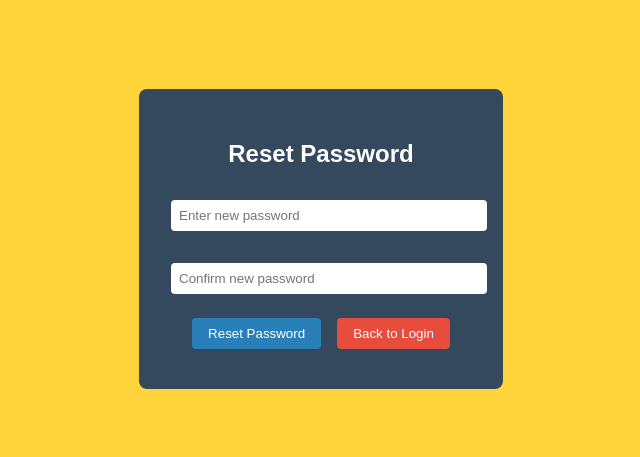
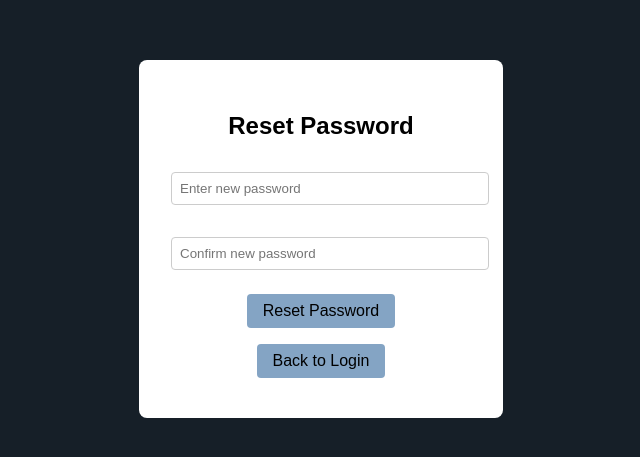
Before and after one commit to himanshu8655/hop-in-frontend, a React (Create React App) app: page /reset-password in a window 1280 px wide. Shown: the part 161-618 px from the top of the page, without its empty margins (319-959 px from the left). Built offline with nearby package versions, Linux system fonts and the light colour scheme; no server answers.

Commit message:
UI UX part for login, forgot password modal, create account updated by manas 12/09/2024

```diff
--- a/src/index.css
+++ b/src/index.css
@@ -3,7 +3,7 @@
   align-items: center;
   justify-content: center;
   height: 100vh;
-  background-color: #ffd43b;
+  background-color: #2c3e50;
   flex-direction: column; /* Ensure content is stacked vertically */
 }
 
@@ -17,7 +17,7 @@
 }
 
 .login-form {
-  background-color: #2c3e50;
+  background-color: #104e8b;
   padding: 2rem;
   border-radius: 8px;
   text-align: center;
@@ -54,7 +54,7 @@
 .login-form button {
   width: 100%;
   padding: 0.5rem;
-  background-color: #1e90ff;
+  background-color: #104e8b;
   color: white;
   border: none;
   border-radius: 4px;
@@ -68,9 +68,9 @@
 }
 
 .login-form .secondary-button {
-  background-color: #ff6f61;
+  background-color: #104e8b;
 }
 
 .login-form .secondary-button:hover {
-  background-color: #c94c43;
+  background-color: #104e8b;
 }
--- a/src/routes/CreateAccountPg/CreateAccount.css
+++ b/src/routes/CreateAccountPg/CreateAccount.css
@@ -3,15 +3,15 @@
   align-items: center;
   justify-content: center;
   height: 100vh;
-    background-color: #ffd43b; /* Orange background */
+  background-color: #2c3e50; /* Dark Blue Background */
 }
 
 .create-account-form {
-    background-color: #2c3e50;
+  background-color: #ffffff; /* White background */
   padding: 2rem;
   border-radius: 8px;
   text-align: center;
-    color: white;
+  color: #2c3e50; /* Dark blue font color */
   width: 300px;
 }
 
@@ -27,19 +27,20 @@
   padding: 0.5rem;
   margin: 0.5rem 0;
   border-radius: 4px;
-    border: none;
+  border: 1px solid #ccc;
+  font-size: 1rem;
 }
 
 .create-account-form button {
   width: 100%;
-    padding: 0.5rem;
-    background-color: #1e90ff;
+  padding: 0.75rem; /* Increased padding for button */
+  background-color: #2c3e50;
   color: white;
   border: none;
   border-radius: 4px;
   font-size: 1rem;
   cursor: pointer;
-    margin-bottom: 0.5rem; /* Added space between buttons */
+  margin-bottom: 0.75rem; /* Increased margin between buttons */
 }
 
 .create-account-form button:hover {
@@ -47,16 +48,51 @@
 }
 
 .secondary-button {
-    background-color: #ff6f61;
+  background-color: #2c3e50;
   color: white;
   border: none;
-    padding: 0.5rem;
+  padding: 0.75rem; /* Increased padding for button */
   border-radius: 4px;
   font-size: 1rem;
   cursor: pointer;
-    margin-bottom: 0.5rem; /* Added space between buttons */
+  margin-bottom: 0.75rem; /* Increased margin between buttons */
 }
 
 .secondary-button:hover {
-    background-color: #c94c43;
+  background-color: #2c3e50;
 }
+
+/* Styles for the name inputs */
+.name-inputs {
+  display: flex;
+  justify-content: space-between;
+  gap: 10px; /* Added gap for space between fields */
+
+}
+
+.name-inputs input {
+  width: 48%; /* Reduced width for inputs to create space between them */
+  padding: 0.75rem; /* Increased padding for better spacing */
+  border: 1px solid #ccc;
+  border-radius: 4px;
+}
+
+.name-inputs input:focus {
+  outline-color: #2c3e50; /* Dark blue outline when input is focused */
+}
+
+/* Image upload preview */
+.image-upload {
+  margin-top: 1rem;
+}
+
+.image-upload input {
+  margin-bottom: 1rem;
+}
+
+.image-preview {
+  max-width: 100%;
+  height: auto;
+  border-radius: 8px;
+  margin-top: 1rem;
+}
--- a/src/routes/ForgotPasswordPg/ForgotPasswordModal.css
+++ b/src/routes/ForgotPasswordPg/ForgotPasswordModal.css
@@ -4,7 +4,7 @@
   left: 0;
   width: 100%;
   height: 100%;
-    background-color: rgba(0, 0, 0, 0.5);
+  background-color: rgb(255, 255, 255); /* Semi-transparent background */
   display: flex;
   align-items: center;
   justify-content: center;
@@ -12,49 +12,52 @@
 }
 
 .modal-content {
-    background-color: #2c3e50;
-    color: white;
+  background-color: #ffffff; /* Dark blue background */
+  color: rgb(255, 255, 255); /* White text for contrast */
   padding: 2rem;
   border-radius: 8px;
-    width: 300px;
+  width: 350px; /* Slightly wider modal */
   text-align: center;
 }
 
 .modal-content h2 {
   font-size: 1.5rem;
-    margin-bottom: 1rem;
+  margin-bottom: 1.5rem; /* More space for better readability */
 }
 
 .modal-content input {
   width: 100%;
-    padding: 0.5rem;
+  padding: 0.75rem; /* Slightly larger padding for inputs */
   margin: 1rem 0;
   border-radius: 4px;
   border: none;
+  background-color: #ffffff; /* Darker background for inputs */
+  color: rgb(0, 0, 0); /* White text for inputs */
 }
 
 .modal-content button {
-    margin: 0.5rem;
-    padding: 0.5rem 1rem;
+  margin: 1rem 0.5rem; /* Increased spacing between buttons */
+  padding: 0.75rem 1.5rem; /* Larger padding for better button visibility */
   border: none;
   border-radius: 4px;
   cursor: pointer;
+  font-size: 1rem; /* Slightly larger text for buttons */
 }
 
 .modal-content button[type="submit"] {
-    background-color: #1e90ff;
+  background-color: #1e90ff; /* Blue submit button */
   color: white;
 }
 
 .modal-content button[type="submit"]:hover {
-    background-color: #104e8b;
+  background-color: #104e8b; /* Darker blue on hover */
 }
 
 .modal-content button[type="button"] {
-    background-color: #ff6f61;
+  background-color: #ff6f61; /* Red "Back to Login" button */
   color: white;
 }
 
 .modal-content button[type="button"]:hover {
-    background-color: #c94c43;
+  background-color: #c94c43; /* Darker red on hover */
 }
--- a/src/routes/LoginPg/Login.css
+++ b/src/routes/LoginPg/Login.css
@@ -3,7 +3,7 @@
     align-items: center;
     justify-content: center;
     height: 100vh;
-    background-color: #ffd43b;
+    background-color: #2c3e50;
     flex-direction: column; /* Ensure content is stacked vertically */
   }
 
@@ -17,11 +17,11 @@
   }
 
   .login-form {
-    background-color: #2c3e50;
+    background-color: #ffffff;
     padding: 2rem;
     border-radius: 8px;
     text-align: center;
-    color: white;
+    color: rgb(0, 0, 0);
     width: 300px;
   }
 
@@ -36,14 +36,14 @@
     padding: 0.5rem;
     margin: 0.5rem 0;
     border-radius: 4px;
-    border: none;
+    border: 1px solid #ccc;
   }
 
   .login-form .remember-me {
     display: flex;
     align-items: center;
     font-size: 0.9rem;
-    color: white;
+    color: rgb(26, 23, 23);
     margin: 0.5rem 0;
   }
 
@@ -54,7 +54,7 @@
   .login-form button {
     width: 100%;
     padding: 0.5rem;
-    background-color: #1e90ff;
+    background-color: #2c3e50;
     color: white;
     border: none;
     border-radius: 4px;
--- a/src/routes/LoginPg/Login.js
+++ b/src/routes/LoginPg/Login.js
@@ -38,7 +38,7 @@ const Login = () => {
         <img src="\images\car-icon.png " alt="Car icon with passengers" />
       </div>
       <form className="login-form" onSubmit={handleLogin}>
-        <h1>Hop-In: Seamless Journeys, Every Time!</h1>
+        <h1> Hop-In : Seamless Journey <br></br>Every Time!</h1>
         <input
           type="email"
           placeholder="Email address"
--- a/src/routes/ResetPasswordPg/ResetPasswordModal.css
+++ b/src/routes/ResetPasswordPg/ResetPasswordModal.css
@@ -5,20 +5,26 @@
   left: 0;
   width: 100%;
   height: 100%;
-    background-color: #ffd43b;
+  backdrop-filter: blur(5px); /* Add blur effect */
+  background-color: rgba(0, 0, 0, 0.5); /* Semi-transparent black */
   display: flex;
   align-items: center;
   justify-content: center;
   z-index: 999; /* Ensure modal is above other content */
+  opacity: 0; /* Start hidden */
+  animation: fadeIn 0.3s forwards; /* Fade-in animation */
 }
 
 .modal-content {
-    background-color: #34495e; /* Darker grayish-blue */
-    color: white;
+  background-color: #ffffff; /* White background for modal */
+  color: rgb(0, 0, 0); /* Black text */
   padding: 2rem;
   border-radius: 8px;
   width: 300px;
   text-align: center;
+  transform: scale(0.8); /* Start small */
+  opacity: 0; /* Start hidden */
+  animation: popup 0.3s forwards; /* Scale and fade-in animation */
 }
 
 .modal-content h2 {
@@ -31,7 +37,7 @@
   padding: 0.5rem;
   margin: 1rem 0;
   border-radius: 4px;
-    border: none;
+  border: 1px solid #ccc; /* Add border for better visibility */
 }
 
 .modal-content button {
@@ -40,11 +46,12 @@
   border: none;
   border-radius: 4px;
   cursor: pointer;
+  font-size: 1rem;
 }
 
 .modal-content button[type="submit"] {
-    background-color: #2980b9; /* Blue color */
-    color: white;
+  background-color: #84a4c4; /* Reset button color */
+  color: rgb(0, 0, 0);
 }
 
 .modal-content button[type="submit"]:hover {
@@ -52,10 +59,38 @@
 }
 
 .modal-content button[type="button"] {
-    background-color: #e74c3c; /* Red color */
-    color: white;
+  background-color: #84a4c4; /* Back to Login button color */
+  color: rgb(0, 0, 0);
 }
 
 .modal-content button[type="button"]:hover {
-    background-color: #c0392b; /* Darker red for hover */
+  background-color: #187fd3; /* Back to Login hover color */
 }
+
+.error-message {
+  color: red;
+  font-size: 0.9rem;
+  margin-top: -0.5rem;
+}
+
+/* Fade-in animation for backdrop */
+@keyframes fadeIn {
+  from {
+    opacity: 0;
+  }
+  to {
+    opacity: 1;
+  }
+}
+
+/* Popup animation for modal */
+@keyframes popup {
+  from {
+    transform: scale(0.8);
+    opacity: 0;
+  }
+  to {
+    transform: scale(1);
+    opacity: 1;
+  }
+}
--- a/src/routes/UserType/User.css
+++ b/src/routes/UserType/User.css
@@ -5,7 +5,7 @@ body {
     align-items: center;
     min-height: 100vh;
     margin: 0;
-    background-color: #ffd43b;
+    background-color: #2c3e50;
   }
 
   .container {
@@ -29,7 +29,7 @@ body {
 
   .btn {
     padding: 10px 20px;
-    background-color: #2980b9;
+    background-color: #2c3e50;
     color: #fff;
     border: none;
     border-radius: 5px;
```
Also changed, not shown: src/routes/CreateAccountPg/CreateAccount.js (+51 -11 lines), src/service/AuthService.js (+48 -17 lines), src/routes/ResetPasswordPg/ResetPasswordModal.js (line endings or trailing spaces). Lines whose indentation alone changed are shown as unchanged.
